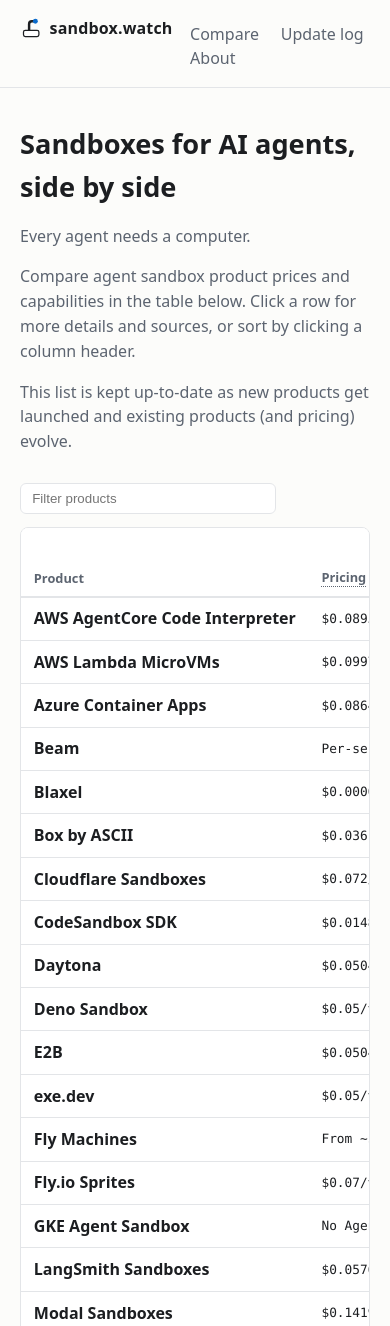
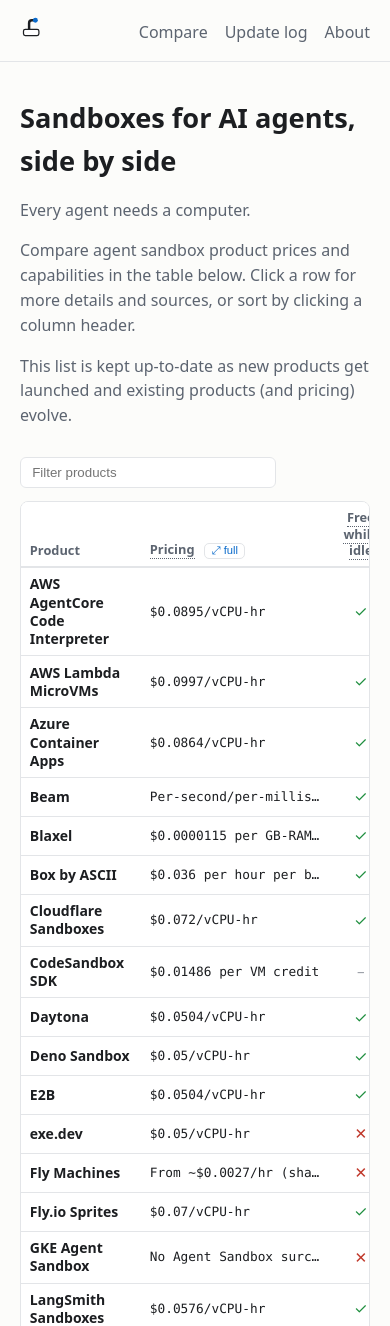
Before and after one commit to sailresearchco/sandbox.watch, a FastAPI app: page / in a window 390 px wide. Shown: the top 1326 px of the page. Run offline with FastAPI, Linux system fonts and the light colour scheme; some libraries are stand-ins or nearby versions.

Commit message:
deploy: sandboxwatch

```diff
--- a/site/static/style.css
+++ b/site/static/style.css
@@ -421,3 +421,29 @@ footer p {
   margin: 0 auto;
   padding: 1rem 1.25rem;
 }
+
+/* Small screens: the brand compresses to the periscope, the sticky name
+   column wraps inside a cap so data keeps most of the width, and the
+   table tightens a step. */
+@media (max-width: 430px) {
+  .wordmark-text {
+    display: none;
+  }
+  .nav nav a {
+    margin-left: 0.8rem;
+  }
+}
+@media (max-width: 700px) {
+  #compare {
+    font-size: 0.875rem;
+  }
+  #compare th,
+  #compare td {
+    padding: 0.45rem 0.55rem;
+  }
+  #compare td.name {
+    max-width: 7.5rem;
+    white-space: normal;
+    line-height: 1.3;
+  }
+}
--- a/site/templates/base.html
+++ b/site/templates/base.html
@@ -34,7 +34,7 @@
             stroke-width="3.5"
           />
         </svg>
-        sandbox.watch</a
+        <span class="wordmark-text">sandbox.watch</span></a
       >
       <nav>
         <a href="/">Compare</a>
```
